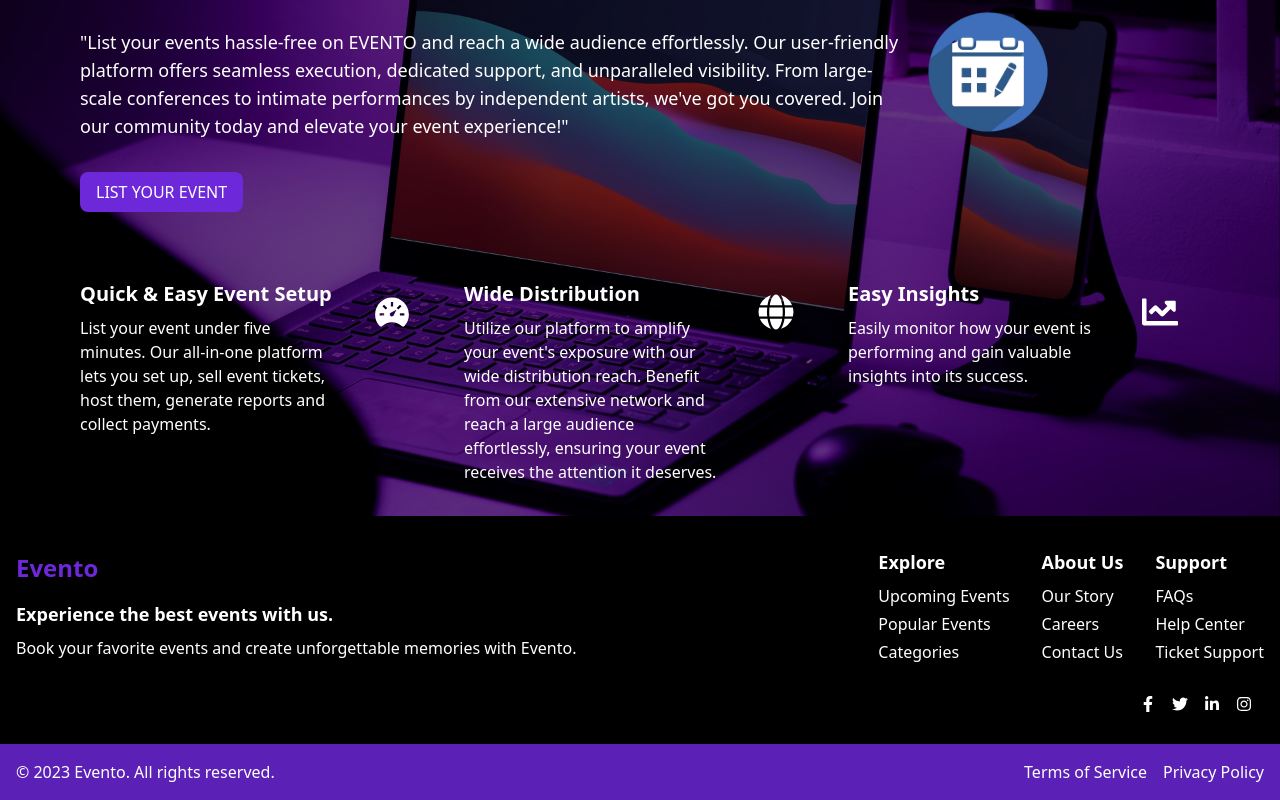
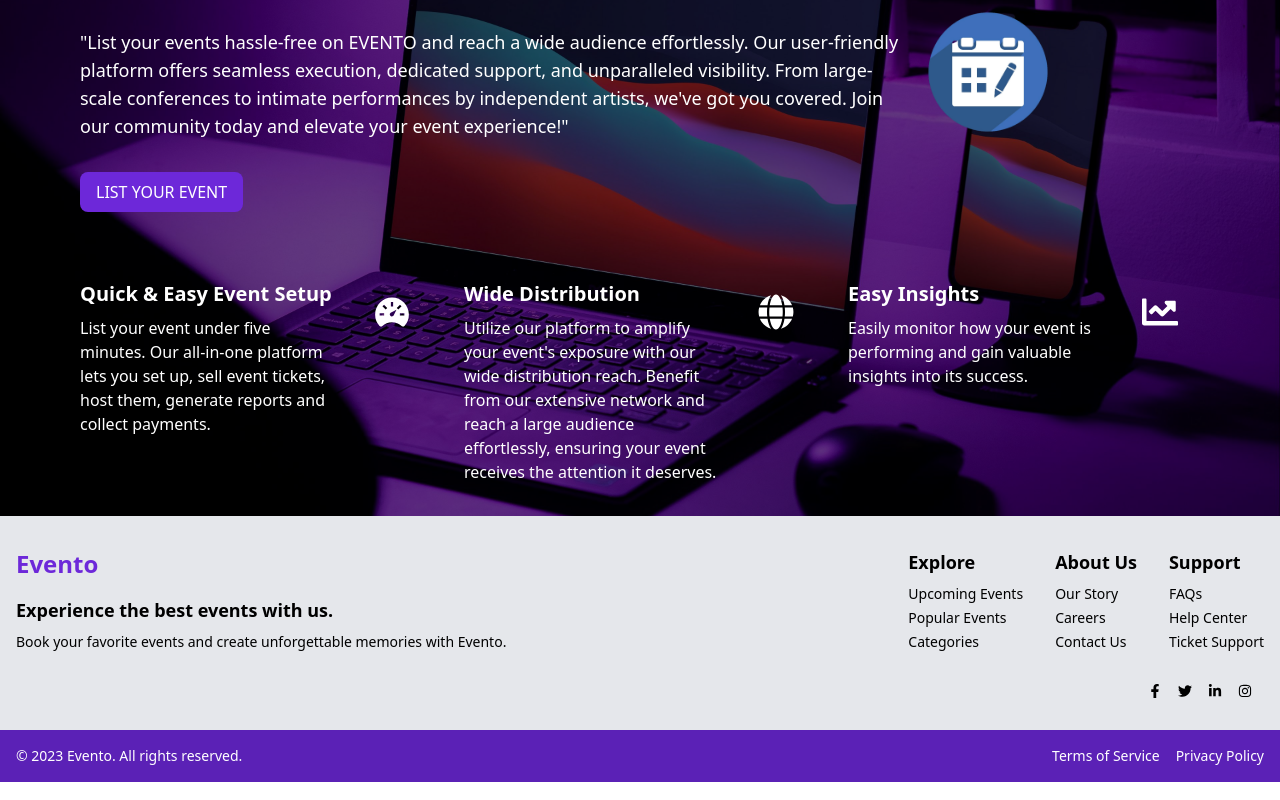
Before and after one commit to aashiashfak/project_evento_frontend_react, a React (Vite) app: page / in a window 1280 px wide. Shown: the part 523-1323 px from the top of the page. Built offline with nearby package versions, Linux system fonts and the light colour scheme; no server answers.

Commit message:
added userLayout and UserFooter for necessory pages

```diff
--- a/src/Routers/userRouter.jsx
+++ b/src/Routers/userRouter.jsx
@@ -1,6 +1,7 @@
 import React, {Suspense, lazy} from "react";
 import {Route, Routes} from "react-router-dom";
 import {Spinner} from "../components/spinner/Spinner";
+import UserLayout from "../components/userLayout/UserLayout";
 
 const EmailSignIn = lazy(() => import("../pages/EmailSignIn"));
 const MobileSignIn = lazy(() => import("../pages/MobileSignIn"));
@@ -41,14 +42,21 @@ const UserRouter = () => {
         <Route path="/mobile-signin" element={<MobileSignIn />} />
         <Route path="/otp" element={<OtpComponent />} />
         <Route path="/list-your-events" element={<ListYourEvents />} />
-        <Route path="/about" element={<AboutUs />} />
-        <Route path="/contact" element={<Contact />} />
-        <Route path="/all-events/:categoryName?" element={<AllEvents />} />
+        {/* <Route path="/about" element={<AboutUs />} /> */}
+        {/* <Route path="/contact" element={<Contact />} /> */}
+        {/* <Route path="/all-events/:categoryName?" element={<AllEvents />} /> */}
+        {/* <Route path="/event-details/:eventID" element={<EventDetail />} /> */}
+
         <Route path="/session-expired" element={<SessionExpired />} />
-        <Route path="/event-details/:eventID" element={<EventDetail />} />
         <Route path="/ticket-types/:id" element={<TicketTypes />} />
         <Route path="/search-results" element={<SearchResults />} />
         <Route path="/confirm-payment" element={<ConfirmPayment />} />
+        <Route element={<UserLayout />}>
+          <Route path="/about" element={<AboutUs />} />
+          <Route path="/contact" element={<Contact />} />
+          <Route path="/all-events/:categoryName?" element={<AllEvents />} />
+          <Route path="/event-details/:eventID" element={<EventDetail />} />
+        </Route>
 
         <Route
           path="/wishlist"
--- a/src/components/Footer/Footer.jsx
+++ b/src/components/userLayout/UserFooter.jsx
@@ -7,13 +7,13 @@ import {
 } from "react-icons/fa";
 import Logo from "../Header/Logo";
 
-const Footer = () => {
+const UserFooter = () => {
   return (
-    <div className="bg-black text-white pt-8">
-      <div className="max-w-7xl mx-auto px-4 flex flex-col md:flex-row justify-between items-center">
+    <div className="bg-gray-200 text-white pt-8 text-sm">
+      <div className="max-w-7xl mx-auto px-4 flex flex-col md:flex-row justify-between items-center text-black">
         {/* Left Section */}
         <div className="mb-6 md:mb-0 text-center md:text-left">
-            <Logo/>
+          <Logo />
           <h2 className="text-lg font-bold mb-2 mt-4">
             Experience the best events with us.
           </h2>
@@ -89,20 +89,21 @@ const Footer = () => {
       </div>
 
       {/* Social Media Section */}
-      <div className="mt-8 flex justify-center md:justify-end space-x-4 md:mr-7">
+      <div className="mt-8 flex justify-center md:justify-end space-x-4 md:mr-7 text-black">
         <a
           href="https://facebook.com"
           target="_blank"
           rel="noopener noreferrer"
-          className="hover:text-gray-300"
+          className="hover:text-violet-600"
         >
           <FaFacebookF />
         </a>
+
         <a
           href="https://twitter.com"
           target="_blank"
+          className="hover:text-violet-600"
           rel="noopener noreferrer"
-          className="hover:text-gray-300"
         >
           <FaTwitter />
         </a>
@@ -110,7 +111,7 @@ const Footer = () => {
           href="https://linkedin.com"
           target="_blank"
           rel="noopener noreferrer"
-          className="hover:text-gray-300"
+          className="hover:text-violet-600"
         >
           <FaLinkedinIn />
         </a>
@@ -118,7 +119,7 @@ const Footer = () => {
           href="https://instagram.com"
           target="_blank"
           rel="noopener noreferrer"
-          className="hover:text-gray-300"
+          className="hover:text-violet-600"
         >
           <FaInstagram />
         </a>
@@ -142,4 +143,4 @@ const Footer = () => {
   );
 };
 
-export default Footer;
+export default UserFooter;
--- /dev/null
+++ b/src/components/userLayout/UserLayout.jsx
@@ -0,0 +1,16 @@
+import UserFooter from  "./UserFooter"
+import React from 'react'
+import {Outlet} from "react-router-dom";
+
+const UserLayout = () => {
+  return (
+    <div className="flex flex-col min-h-screen">
+      <main className="flex-grow">
+        <Outlet />
+      </main>
+      <UserFooter />
+    </div>
+  );
+};
+
+export default UserLayout
--- a/src/pages/AllEvents.jsx
+++ b/src/pages/AllEvents.jsx
@@ -62,10 +62,9 @@ const AllEvents = () => {
         <div className="fixed sm:top-[93px] md:top-[78px] top-[88px] left-4 z-50">
           <button
             onClick={toggleSidebar}
-            className="bg-violet-700 text-white p-2 rounded-lg shadow-lg opacity-40 hover:bg-violet-600 flex items-center hover:opacity-100"
+            className="bg-violet-700 text-white p-4 rounded-full shadow-lg opacity-40 hover:bg-violet-600 flex items-center hover:opacity-100"
           >
-            <FiFilter className="mr-2" />
-            {showSidebar ? "Hide Filters" : "Show Filters"}
+            <FiFilter className=" " />
           </button>
         </div>
 
@@ -92,7 +91,7 @@ const AllEvents = () => {
 
         {/* Event cards */}
         <div
-          className={`flex justify-center flex-wrap pt-12 w-full sm:pt-10 px-6 sm:px-10 md:px-16 lg:px-20 ${
+          className={`flex justify-center flex-wrap py-12  w-full sm:pt-10 px-6 sm:px-10 md:px-16 lg:px-20 ${
             showSidebar ? "overflow-hidden" : ""
           }`}
         >
--- a/src/pages/EventDetail.jsx
+++ b/src/pages/EventDetail.jsx
@@ -181,7 +181,7 @@ const EventDetail = () => {
   return (
     <div>
       <Header />
-      <div className="container mx-auto sm:px-10 md:px-20 lg:px-28 pt-6 p-4">
+      <div className="container mx-auto sm:px-10 md:px-20 lg:px-28 pt-6 p-12">
         <div className="">
           <div className="w-full mb-5  h-80 shadow-md rounded ">
             {event_img_1 ? (
@@ -226,19 +226,23 @@ const EventDetail = () => {
                       : "bg-gray-400 cursor-default opacity-50"
                   } text-white px-4 py-2 transition duration-200 rounded-lg ease-in-out transform `}
                   onClick={() =>
-                    isTicketsAvailable && navigate(`/ticket-types/${id}`)
+                    isTicketsAvailable &&
+                    status === "active" &&
+                    navigate(`/ticket-types/${id}`)
                   }
                   disabled={!isTicketsAvailable || status !== "active"}
                   data-tooltip-id="my-tooltip"
                   data-tooltip-content={
-                    status !== "active" ? "This event is not active" : ""
+                    !isTicketsAvailable
+                      ? "No tickets available"
+                      : status !== "active"
+                      ? "This event is not active"
+                      : ""
                   }
-                  data-tooltip-place="bottom"
+                  data-tooltip-place="top"
                 >
-                  <p>View Tickets</p>{" "}
-                  <span>
-                    <IoTicket />
-                  </span>
+                  <p>Buy Tickets</p>
+                  <IoTicket />
                 </button>
                 <Tooltip id="my-tooltip" />
                 <p className="text-gray-500 text-sm mb-1">
--- a/src/pages/Homepage.jsx
+++ b/src/pages/Homepage.jsx
@@ -9,7 +9,10 @@ import SearchBar from "../components/Header/SearchBar";
 import {setWishListItems} from "../redux/WishListSlice";
 import Promo from "../components/PromoComponent/Promo";
 import {getWishlistItems} from "../api/events/wishlist";
-import Footer from "../components/Footer/Footer";
+import UserFooter from "../components/userLayout/UserFooter";
+
+
+
 
 const Homepage = () => {
   const dispatch = useDispatch();
@@ -40,7 +43,8 @@ const Homepage = () => {
       <Categories />
       <TrendingEvents />
       <Promo />
-      <Footer/>
+      <UserFooter/>
+
     </div>
   );
 };
```
